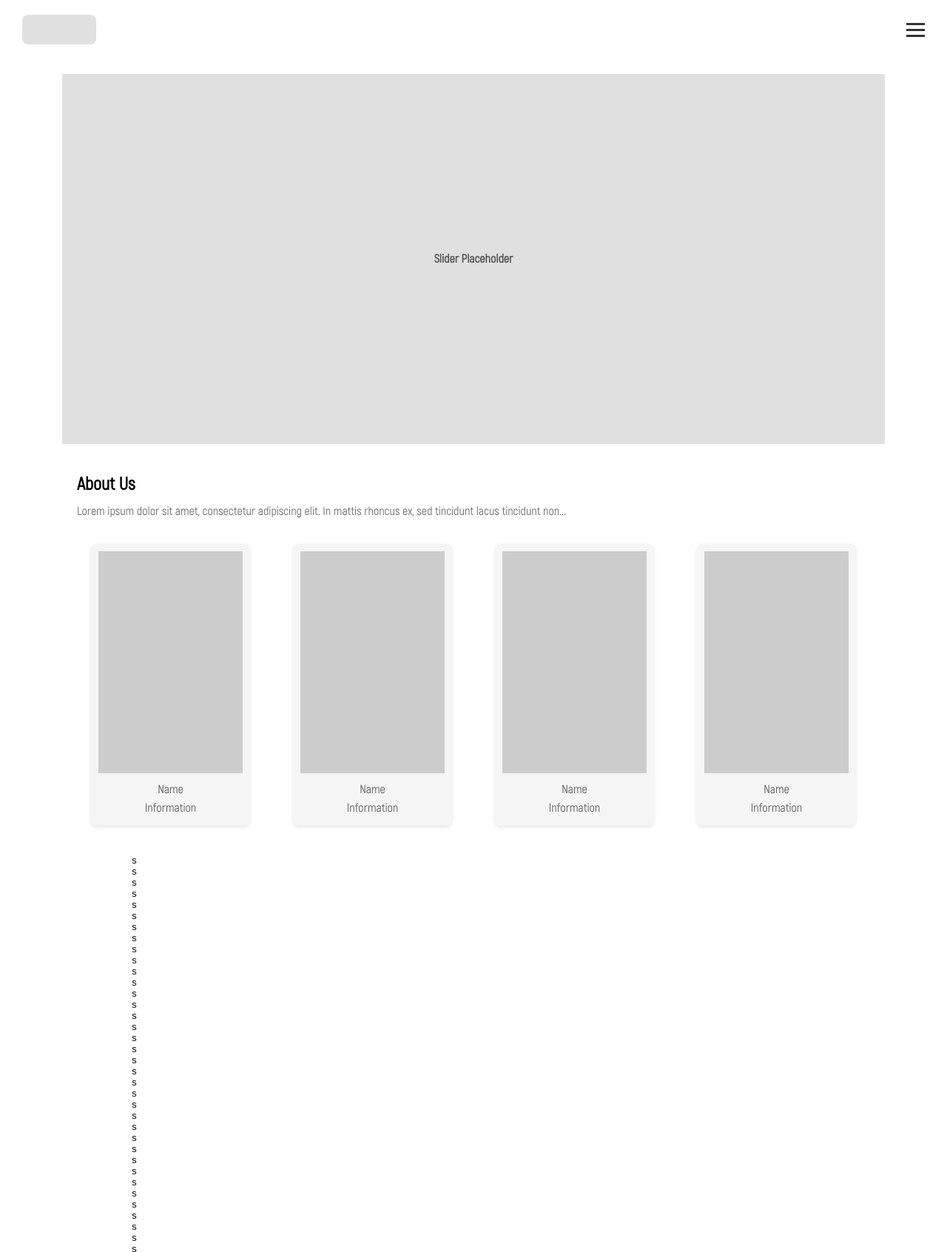
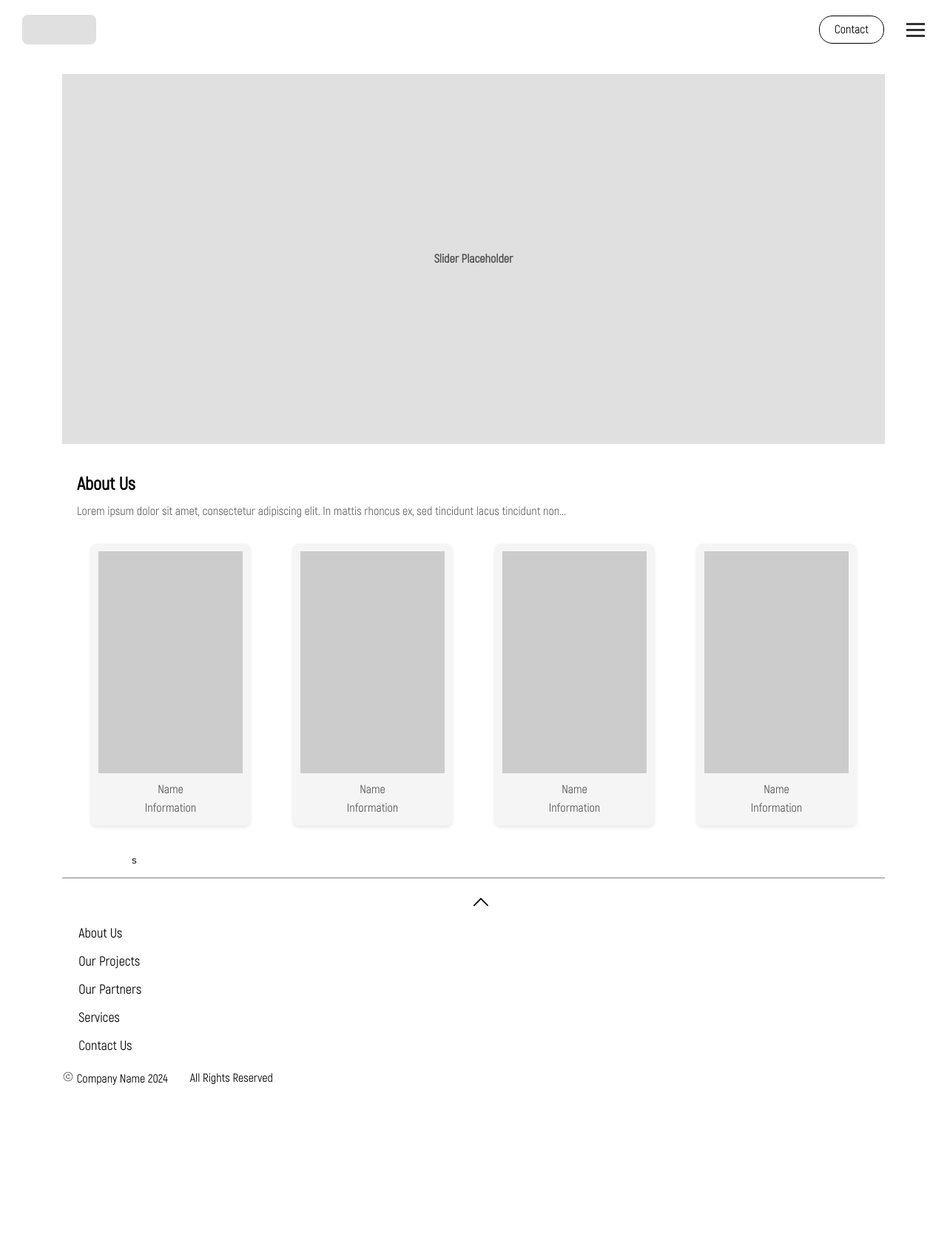
Before and after one commit to shotaivanidze/company-website, a website: page index.html in a window 1280 px wide. Shown: the top 1692 px of the page at 74% size. Drawn offline with Linux system fonts and the light colour scheme; files whose address does not match are found by name.

Commit message:
Added footer and contact button

```diff
--- a/index.html
+++ b/index.html
@@ -17,12 +17,14 @@
             <li><a href="#">Our Projects</a></li>
             <li><a href="#">Our Partners</a></li>
             <li><a href="#">Services</a></li>
-            <li><a href="#">Contact Us</a></li>
         </ul>
-        <div class="hamburger" id="hamburger">
-            <span></span>
-            <span></span>
-            <span></span>
+        <div class="navbar-right">
+            <a href="#" class="contact-us-item">Contact</a>
+            <div class="hamburger" id="hamburger">
+                <span></span>
+                <span></span>
+                <span></span>
+            </div>
         </div>
         <div class="menu-overlay" id="menu-overlay">
             <ul>
@@ -31,7 +33,6 @@
                 <li><a href="#">Our Projects</a></li>
                 <li><a href="#">Our Partners</a></li>
                 <li><a href="#">Services</a></li>
-                <li><a href="#">Contact Us</a></li>
             </ul>
         </div>
     </div>
@@ -71,114 +72,23 @@
 
         <pre>
             s
-            s
-            s
-            s
-            s
-            s
-            s
-            s
-            s
-            s
-            s
-            s
-            s
-            s
-            s
-            s
-            s
-            s
-            s
-            s
-            s
-            s
-            s
-            s
-            s
-            s
-            s
-            s
-            s
-            s
-            s
-            s
-            s
-            s
-            s
-            s
-            s
-            s
-            s
-            s
-            s
-            s
-            s
-            s
-            s
-            s
-            s
-            s
-            s
-            s
-            s
-            s
-            s
-            s
-            s
-            s
-            s
-            s
-            s
-            s
-            s
-            s
-            s
-            s
-            s
-            s
-            s
-            s
-            s
-            s
-            s
-            s
-            s
-            s
-            s
-            s
-            s
-            s
-            s
-            s
-            s
-            s
-            s
-            s
-            s
-            s
-            s
-            s
-            s
-            s
-            s
-            s
-            s
-            s
-            s
-            s
-            s
-            s
-            s
-            s
-            s
-            s
-            s
-            s
-            s
-            s
-            s
-            s
         </pre>
+        <footer class="footer">
+            <u class="footer-links">
+                <li class="footer-arrow-up"><a href="#"><svg class="arrow-up-svg" fill="#000000" height="20px" width="20px" version="1.1" id="Layer_1" xmlns="http://www.w3.org/2000/svg" xmlns:xlink="http://www.w3.org/1999/xlink" viewBox="0 0 330 330" xml:space="preserve"><g id="SVGRepo_bgCarrier" stroke-width="0"></g><g id="SVGRepo_tracerCarrier" stroke-linecap="round" stroke-linejoin="round"></g><g id="SVGRepo_iconCarrier"> <path id="XMLID_224_" d="M325.606,229.393l-150.004-150C172.79,76.58,168.974,75,164.996,75c-3.979,0-7.794,1.581-10.607,4.394 l-149.996,150c-5.858,5.858-5.858,15.355,0,21.213c5.857,5.857,15.355,5.858,21.213,0l139.39-139.393l139.397,139.393 C307.322,253.536,311.161,255,315,255c3.839,0,7.678-1.464,10.607-4.394C331.464,244.748,331.464,235.251,325.606,229.393z"></path> </g></svg></a></li>
+                <li><a href="#">About Us</a></li>
+                <li><a href="#">Our Projects</a></li>
+                <li><a href="#">Our Partners</a></li>
+                <li><a href="#">Services</a></li>
+                <li><a href="#">Contact Us</a></li>
+            </u>
+
+            <u class="copyright-items">
+                <li><svg fill="#000000" height="16px" viewBox="0 0 256 256" id="Flat" xmlns="http://www.w3.org/2000/svg"><g id="SVGRepo_bgCarrier" stroke-width="0"></g><g id="SVGRepo_tracerCarrier" stroke-linecap="round" stroke-linejoin="round"></g><g id="SVGRepo_iconCarrier"> <path d="M128,28A100,100,0,1,0,228,128,100.113,100.113,0,0,0,128,28Zm0,192a92,92,0,1,1,92-92A92.10447,92.10447,0,0,1,128,220ZM92.00293,127.99512a36.00162,36.00162,0,0,0,64.7998,21.60351,4.0003,4.0003,0,0,1,6.39649,4.80567,43.99976,43.99976,0,1,1,0-52.81885,4.00044,4.00044,0,0,1-6.39649,4.80615,36.00163,36.00163,0,0,0-64.7998,21.60352Z"></path> </g></svg>
+                    Company Name 2024</li>
+                <li>All Rights Reserved</li>
+            </u>
+        </footer>
     </div>
 </body>
 </html>
--- a/src/css/styles.css
+++ b/src/css/styles.css
@@ -75,6 +75,11 @@ body {
     opacity: 1;
 }
 
+.navbar-right {
+    display: flex;
+    align-items: center;
+    gap: 10px; /* Space between Contact Us and Hamburger */
+}
 
 .logo {
     width: 100px;
@@ -126,6 +131,83 @@ body {
     border-radius: 8px;
     transition: background-color 0.3s;
 }
+
+.contact-us-item {
+    font-family: AkrobatRegular;
+    text-decoration: none;
+    padding: 8px 20px;
+    background-color: white; /* Initial background color */
+    color: black;
+    border: 1px solid black;
+    border-radius: 18px;
+    font-weight: normal;
+    position: relative; /* Ensure pseudo-element is positioned relative to the button */
+    overflow: hidden; /* Hide overflow for smooth effect */
+    transition: color 0.3s, transform 0.2s; /* Smooth color and scale transition */
+    z-index: 1; /* Ensure text stays above pseudo-element */
+}
+
+.contact-us-item::before {
+    content: '';
+    position: absolute;
+    top: 0;
+    left: 0;
+    width: 100%;
+    height: 100%;
+    background-color: black; /* Hover background color */
+    z-index: -1; /* Ensure it stays behind the text */
+    clip-path: polygon(0 100%, 100% 100%, 100% 100%, 0 100%); /* Start hidden at the bottom */
+}
+
+.contact-us-item:hover::before {
+    animation: smoothWaveFill 0.2s cubic-bezier(0.4, 0.0, 0.2, 1) forwards; /* Use smoother easing */
+}
+
+.contact-us-item:hover {
+    color: white; /* Change text color on hover */
+    transform: scale(1.05); /* Slight scale effect */
+}
+
+/* Keyframes with finer steps */
+@keyframes smoothWaveFill {
+    0% {
+        clip-path: polygon(0 100%, 100% 100%, 100% 100%, 0 100%); /* Hidden */
+    }
+    10% {
+        clip-path: polygon(0 90%, 50% 95%, 100% 90%, 100% 100%, 0 100%); /* Small wave at bottom */
+    }
+    20% {
+        clip-path: polygon(0 80%, 50% 85%, 100% 80%, 100% 100%, 0 100%);
+    }
+    30% {
+        clip-path: polygon(0 70%, 50% 75%, 100% 70%, 100% 100%, 0 100%);
+    }
+    40% {
+        clip-path: polygon(0 60%, 50% 65%, 100% 60%, 100% 100%, 0 100%);
+    }
+    50% {
+        clip-path: polygon(0 50%, 50% 55%, 100% 50%, 100% 100%, 0 100%);
+    }
+    60% {
+        clip-path: polygon(0 40%, 50% 45%, 100% 40%, 100% 100%, 0 100%);
+    }
+    70% {
+        clip-path: polygon(0 30%, 50% 35%, 100% 30%, 100% 100%, 0 100%);
+    }
+    80% {
+        clip-path: polygon(0 20%, 50% 25%, 100% 20%, 100% 100%, 0 100%);
+    }
+    90% {
+        clip-path: polygon(0 10%, 50% 15%, 100% 10%, 100% 100%, 0 100%);
+    }
+    100% {
+        clip-path: polygon(0 0%, 100% 0%, 100% 100%, 0 100%); /* Fully filled */
+    }
+}
+
+
+
+
 
 .container {
     max-width: 90%;
@@ -291,4 +373,64 @@ body {
     .hamburger {
         display: flex;
     }
+
+    .contact-us-item {
+        display: inline-block; /* Ensure Contact Us is visible */
+    }
+
+    .navbar-right {
+        justify-content: flex-end; /* Align Contact Us and Hamburger to the right */
+        gap: 30px; /* Keep gap between items */
+    }
 }
+
+.footer {
+    width: 100%;
+    height: 500px;
+    border-top: 1px solid gray;
+}
+
+.footer-links {
+    text-decoration: none;
+    list-style: none;
+    display: flex;
+    flex-direction: column;
+    gap: 15px;
+    margin: 2%;
+}
+
+.footer-links a {
+    font-size: 18px;
+    text-decoration: none;
+    color: black;
+    transition: 200ms;
+}
+
+.footer-links a:hover {
+    text-decoration: none;
+    color: gray;
+    transition: 200ms;
+}
+
+.footer-arrow-up {
+    margin-left: 50%;
+}
+
+.arrow-up-svg {
+    transition: 100ms;
+}
+
+.arrow-up-svg:hover {
+    fill: gray;
+    scale: 130%;
+    transition: 100ms;
+}
+
+.copyright-items {
+    text-decoration: none;
+    list-style: none;
+    display: flex;
+    flex-direction: row;
+    gap: 30px;
+    font-size: 16px;
+}
--- a/src/js/main.js
+++ b/src/js/main.js
@@ -45,14 +45,14 @@ document.addEventListener('DOMContentLoaded', () => {
 
     setTimeout(() => {
         window.scrollTo({ top: 0, left: 0, behavior: "instant" });
-    }, 3);
+    }, 10);
 
     setTimeout(() => {
         window.scrollTo({
             top: lastScrollPosition,
             behavior: 'smooth'
         });
-    }, 20);
+    }, 30);
 
     // Hamburger menu
     let hamburger = document.getElementById('hamburger');
@@ -77,4 +77,14 @@ document.addEventListener('DOMContentLoaded', () => {
         }
     });
 
+    const arrowUp = document.querySelector('.footer-arrow-up a');
+
+    arrowUp.addEventListener('click', (event) => {
+        event.preventDefault();
+
+        window.scrollTo({
+            top: 0,
+            behavior: 'smooth'
+        });
+    });
 });
```
